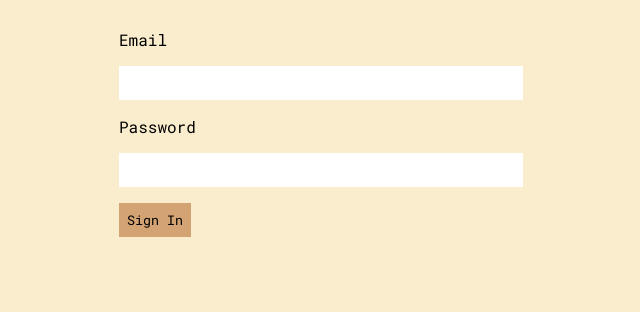
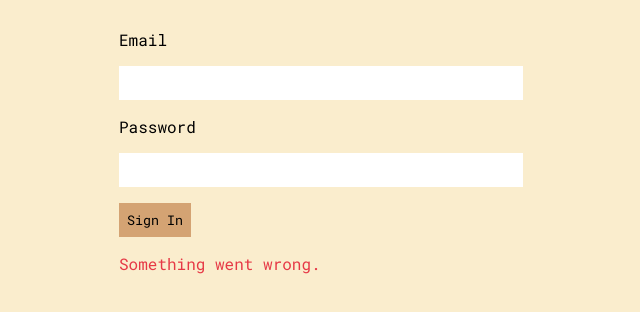
Before and after one commit to Claudia-teng/remote-assignments, a website: page Week-4/Assignment-3/public/sign-in.html in a window 1280 px wide. Both pictures are taken after a click on the button "Sign In". Shown: the part 132-444 px from the top of the page, without its empty margins (321-961 px from the left). Drawn offline with Linux system fonts and the light colour scheme; no server answers.

Commit message:
add error messages

```diff
--- a/Week-4/Assignment-3/public/sign-in.html
+++ b/Week-4/Assignment-3/public/sign-in.html
@@ -42,7 +42,7 @@
             }
           })
           .catch((err) => {
-            console.log(err);
+            document.getElementsByClassName("error")[0].innerHTML = "Something went wrong.";
           });
       });
     </script>
```
Also changed, not shown: Week-4/Assignment-3/public/sign-up.html (+1 -1 lines).
